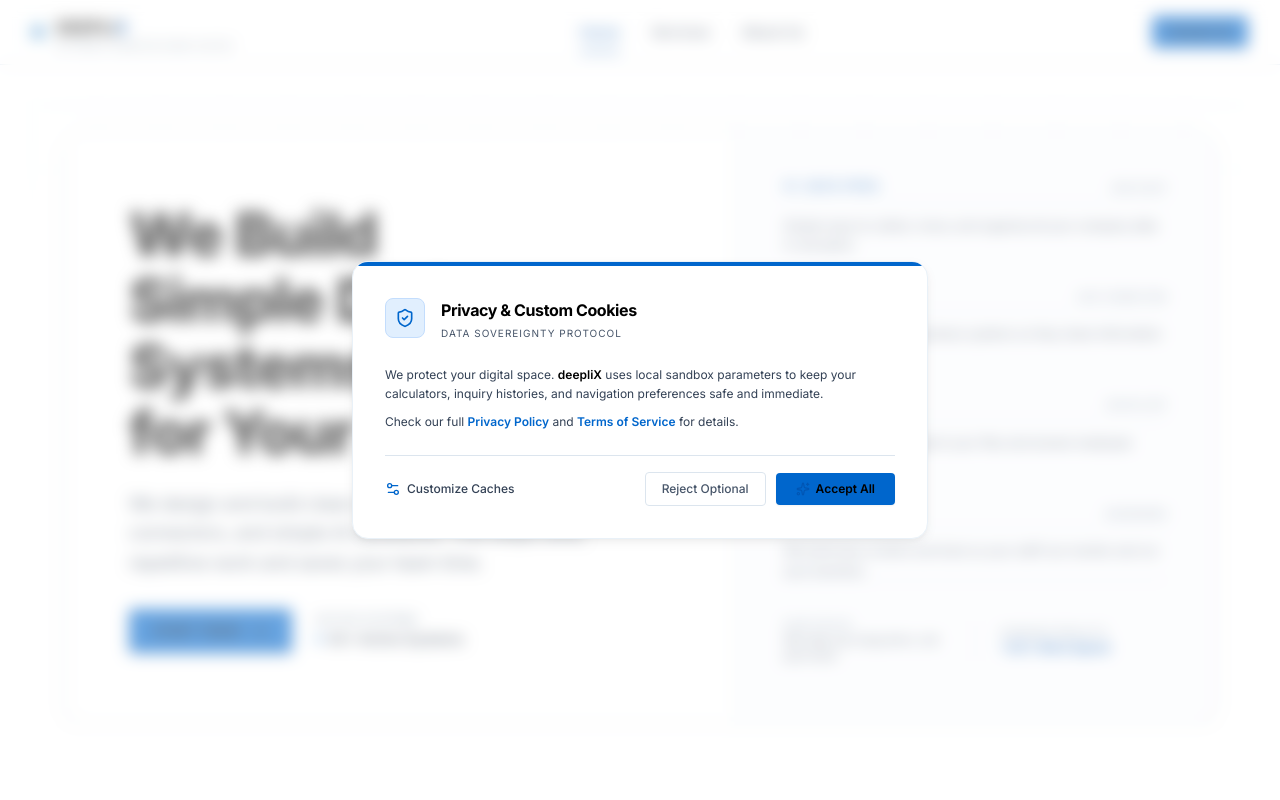
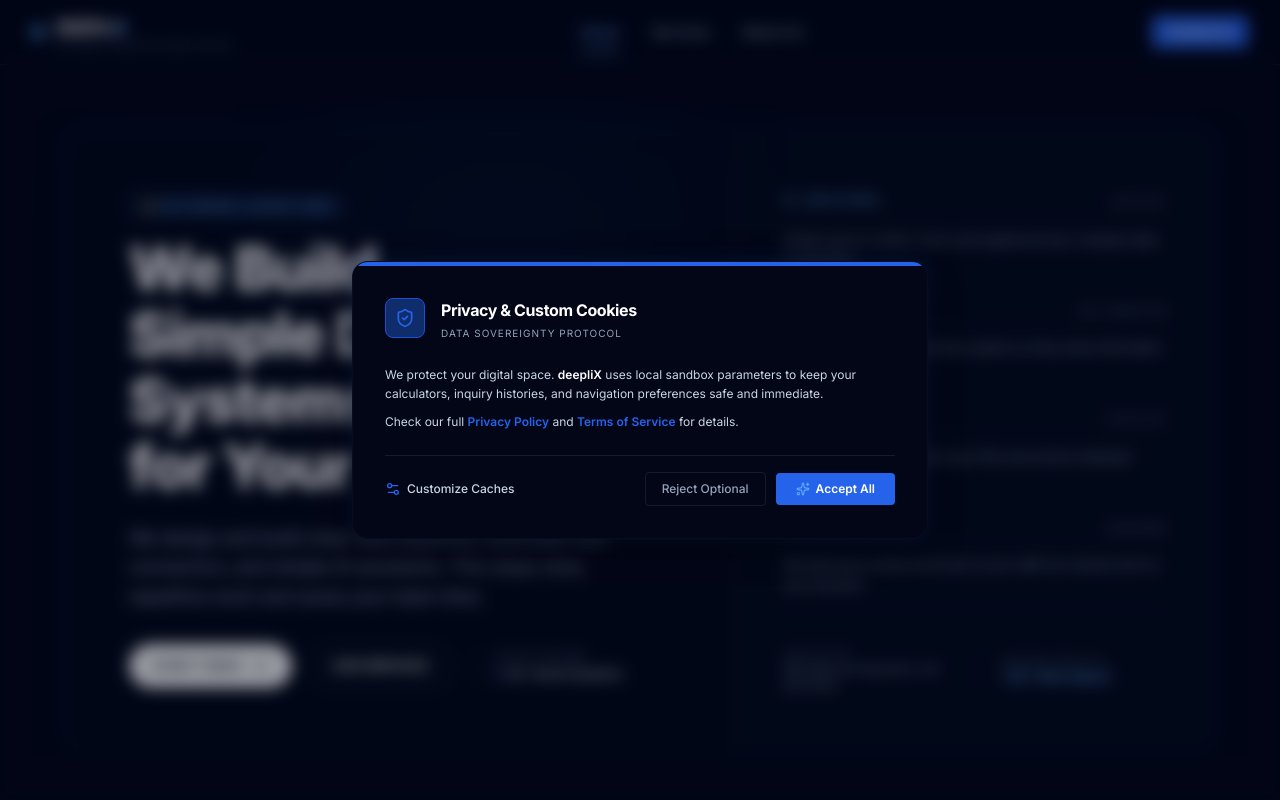
Before and after one commit to deepakvalmani/deepliX, a React (Vite) app: page / in a window 1280 px wide. Shown: the top 800 px of the page. Built offline with nearby package versions, Linux system fonts and the light colour scheme.

Commit message:
update UI

```diff
--- a/src/components/InteractiveBlueprint.tsx
+++ b/src/components/InteractiveBlueprint.tsx
@@ -49,10 +49,10 @@
   };
 
   return (
-    <div className="border border-zinc-800 bg-zinc-950 rounded-xl overflow-hidden shadow-2xl" id="interactive-blueprint-container">
+    <div className="border border-zinc-800/80 bg-zinc-850/30 backdrop-blur-md rounded-2xl overflow-hidden shadow-2xl" id="interactive-blueprint-container">
 
       {/* Selector Tabs */}
-      <div className="flex flex-wrap border-b border-zinc-900 bg-zinc-900/20 p-2 gap-1.5" id="blueprint-selector-tabs">
+      <div className="flex flex-wrap border-b border-zinc-800/50 bg-zinc-900/30 p-2 gap-1.5" id="blueprint-selector-tabs">
         {BLUEPRINT_CATEGORIES.map((category) => (
           <button
             key={category.id}
@@ -149,7 +149,7 @@
         </div>
 
         {/* Right Active Workspace Panel (Interactive Flowchart or Code) */}
-        <div className="lg:col-span-7 bg-zinc-950 p-6 flex flex-col justify-between overflow-hidden relative">
+        <div className="lg:col-span-7 bg-zinc-900/20 p-6 flex flex-col justify-between overflow-hidden relative border-t lg:border-t-0 lg:border-l border-zinc-800/60 backdrop-blur-sm">
 
           <div className="absolute top-0 right-0 w-24 h-24 bg-cyan-500/5 rounded-full blur-[40px] pointer-events-none"></div>
 
--- a/src/index.css
+++ b/src/index.css
@@ -2,34 +2,36 @@
 @import "tailwindcss";
 
 :root {
-  /* Only Light Theme - Crisp Apple-like High-Visibility Aesthetic */
-  --bg-950: #FFFFFF; /* Pure white page background */
-  --bg-900: #F4F8FC; /* Section alternate / light-blue-white subtle background */
-  --bg-850: #E9F1F8; /* Card background / element background */
-  --bg-800: #DCE5EE; /* Borders & dividers */
-  --bg-700: #C4D2E1; /* Secondary borders */
+  /* Rich Dark Blue / Indigo Glassmorphism Theme */
+  --bg-950: #020617; /* Deep Navy Black background */
+  --bg-900: #070e1c; /* Section alternate / Deep Blue background */
+  --bg-850: rgba(15, 23, 42, 0.45); /* Glassmorphic Card background (translucent blue) */
+  --bg-800: rgba(255, 255, 255, 0.08); /* Card borders / Dividers */
+  --bg-700: rgba(255, 255, 255, 0.15); /* Focus border highlights */
 
-  --text-main-white: #000000; /* Pure Black (Used for headings for absolute maximum contrast) */
-  --text-main-100: #0F172A;   /* Slate-900 (Deep rich charcoal for primary body text) */
-  --text-main-200: #1E293B;   /* Slate-800 (Dark grey secondary reading text) */
-  --text-main-300: #334155;   /* Slate-700 (Clear high-visibility meta text) */
-  --text-main-400: #475569;   /* Slate-600 (Highly visible muted description text) */
-  --text-main-500: #576F88;   /* Slate-500 optimized (Clean visible captions/sub-labels) */
-  --text-main-600: #6B7F96;   /* Slate-400 optimized (Darkest grey border text placeholder, fully readable) */
+  /* Text color variables (swapped to high-contrast white/gray scale) */
+  --text-main-white: #ffffff; /* Pure white headings */
+  --text-main-100: #f8fafc;   /* Slate-50 main body text */
+  --text-main-200: #e2e8f0;   /* Slate-200 secondary text */
+  --text-main-300: #cbd5e1;   /* Slate-300 meta text */
+  --text-main-400: #94a3b8;   /* Slate-400 description text */
+  --text-main-500: #64748b;   /* Slate-500 optimized caption text */
+  --text-main-600: #475569;   /* Slate-600 placeholder text */
 
-  --cyan-950-custom: #F0F6FC; /* Pale blue-white */
-  --cyan-900-custom: #E1EFFE; /* Light blue accent background */
-  --cyan-850-custom: #C3DDFD; /* Border highlight */
-  --cyan-800-custom: #0066CC; /* Clear iOS-style Primary Blue accent */
-  --cyan-500-custom: #0071E3; /* Apple Blue hover highlight */
-  --cyan-400-custom: #0055B3; /* Darker blue accent */
+  /* Cyan & Indigo Accent colors for premium look */
+  --cyan-950-custom: rgba(30, 64, 175, 0.2); /* Translucent Blue accent */
+  --cyan-900-custom: #0f2d6b; /* Solid Dark Blue */
+  --cyan-850-custom: #1d4ed8; /* Royal Blue (similar to Capstone Program button) */
+  --cyan-800-custom: #2563eb; /* Vivid Blue */
+  --cyan-500-custom: #3b82f6; /* Hover / Highlight Blue */
+  --cyan-400-custom: #60a5fa; /* Active Bright Cyan/Blue */
 
-  --red-950-custom: #FDF2F2;
-  --red-900-custom: #FDE2E2;
-  --red-400-custom: #DE2727;
+  --red-950-custom: rgba(127, 29, 29, 0.2);
+  --red-900-custom: #7f1d1d;
+  --red-400-custom: #ef4444;
 
-  --shadow-glow: 0 1px 3px rgba(0,0,0,0.04), 0 1px 2px rgba(0,0,0,0.02);
-  --shadow-glow-intense: 0 4px 12px rgba(0,0,0,0.05), 0 2px 4px rgba(0,0,0,0.03);
+  --shadow-glow: 0 4px 30px rgba(0, 0, 0, 0.4);
+  --shadow-glow-intense: 0 8px 32px 0 rgba(0, 0, 0, 0.5), 0 0 20px rgba(37, 99, 235, 0.15);
 }
 
 @theme {
@@ -68,6 +70,11 @@
 
 body {
   background-color: var(--bg-950);
+  background-image:
+    radial-gradient(circle at 100% 0%, rgba(37, 99, 235, 0.15), transparent 40%),
+    radial-gradient(circle at 0% 100%, rgba(29, 78, 216, 0.15), transparent 40%),
+    radial-gradient(circle at 50% 30%, rgba(59, 130, 246, 0.04), transparent 60%);
+  background-attachment: fixed;
   color: var(--text-main-100);
   font-family: 'Inter', -apple-system, sans-serif;
   -webkit-font-smoothing: antialiased;
--- a/src/pages/Home.tsx
+++ b/src/pages/Home.tsx
@@ -60,15 +60,21 @@
 
       {/* 1. HERO SECTION */}
       <section className="relative pt-6 overflow-hidden" id="section-hero">
-        {/* Subtle light blue-gray grid pattern background */}
-        <div className="absolute inset-x-0 top-0 h-[600px] bg-[linear-gradient(to_right,#e5edf6_1px,transparent_1px),linear-gradient(to_bottom,#e5edf6_1px,transparent_1px)] bg-[size:4rem_4rem] [mask-image:radial-gradient(ellipse_60%_50%_at_50%_0%,#000_70%,transparent_100%)]"></div>
-        <div className="absolute top-12 left-1/4 w-[340px] h-[140px] bg-cyan-950/5 rounded-full blur-[80px] pointer-events-none"></div>
+        {/* Subtle dark grid pattern background */}
+        <div className="absolute inset-x-0 top-0 h-[600px] bg-[linear-gradient(to_right,rgba(255,255,255,0.03)_1px,transparent_1px),linear-gradient(to_bottom,rgba(255,255,255,0.03)_1px,transparent_1px)] bg-[size:4rem_4rem] [mask-image:radial-gradient(ellipse_60%_50%_at_50%_0%,#000_70%,transparent_100%)]"></div>
+        <div className="absolute top-12 left-1/4 w-[340px] h-[140px] bg-cyan-500/10 rounded-full blur-[80px] pointer-events-none"></div>
 
         <div className="relative mx-auto max-w-7xl px-4 sm:px-6 lg:px-8">
-          <div className="grid grid-cols-1 lg:grid-cols-12 border border-zinc-800 rounded-3xl overflow-hidden bg-zinc-950/80 backdrop-blur-sm shadow-cyan-glow-intense">
+          <div className="grid grid-cols-1 lg:grid-cols-12 border border-zinc-800/80 rounded-3xl overflow-hidden bg-zinc-900/40 backdrop-blur-md shadow-cyan-glow-intense">
 
             {/* Left Column (Main Hero Content) */}
-            <div className="lg:col-span-7 flex flex-col justify-center p-8 sm:p-12 lg:p-16 border-b lg:border-b-0 lg:border-r border-zinc-800 text-left">
+            <div className="lg:col-span-7 flex flex-col justify-center p-8 sm:p-12 lg:p-16 border-b lg:border-b-0 lg:border-r border-zinc-800/80 text-left">
+              <div className="flex mb-4">
+                <span className="inline-flex items-center px-3 py-1 rounded-full text-[10px] font-semibold bg-cyan-500/10 border border-cyan-500/20 text-cyan-400 tracking-wider uppercase font-mono">
+                  ✨ FOR FORWARD-LOOKING TEAMS
+                </span>
+              </div>
+
               <h1 className="text-4xl sm:text-5xl lg:text-6xl font-extrabold text-white tracking-tight leading-[1.1] mb-6">
                 We Build<br />
                 Simple Digital Systems<br />
@@ -79,20 +85,29 @@
                 We design and build clean data pipelines, automatic tool connectors, and simple AI assistants. This stops slow, repetitive work and saves your team time.
               </p>
 
-              <div className="flex flex-wrap items-center gap-6">
+              <div className="flex flex-wrap items-center gap-4">
                 <button
                   onClick={() => handleNavClick('contact')}
-                  className="px-6 py-3.5 bg-cyan-800 hover:bg-cyan-500 text-white font-bold uppercase tracking-wider text-xs transition-all flex items-center space-x-2 cursor-pointer rounded shadow-sm"
+                  className="px-6 py-3.5 bg-white hover:bg-zinc-100 text-zinc-950 font-bold uppercase tracking-wider text-xs transition-all flex items-center space-x-2 cursor-pointer rounded-full shadow-lg"
                 >
                   <span>Start today</span>
                   <ArrowRight className="h-4 w-4" />
                 </button>
-                <div className="flex flex-col">
-                  <span className="text-[10px] text-zinc-500 uppercase tracking-widest mb-0.5 font-semibold">Active Systems</span>
-                  <span className="font-sans text-sm text-zinc-300 font-semibold flex items-center">
-                    <span className="w-1.5 h-1.5 bg-cyan-800 rounded-full mr-1.5"></span>
-                    42+ Active Systems
-                  </span>
+                <button
+                  onClick={() => handleNavClick('services')}
+                  className="px-6 py-3.5 bg-zinc-900/60 hover:bg-zinc-800/80 border border-zinc-800 hover:border-zinc-700 text-white font-bold uppercase tracking-wider text-xs transition-all flex items-center space-x-2 cursor-pointer rounded-full"
+                >
+                  <span>Our Services</span>
+                </button>
+
+                <div className="flex items-center ml-2 border-l border-zinc-800 pl-4 h-10">
+                  <div className="flex flex-col text-left">
+                    <span className="text-[9px] text-zinc-500 uppercase tracking-widest mb-0.5 font-semibold">Active Systems</span>
+                    <span className="font-sans text-xs text-zinc-300 font-semibold flex items-center">
+                      <span className="w-1.5 h-1.5 bg-cyan-400 rounded-full mr-1.5 animate-pulse"></span>
+                      42+ Active Systems
+                    </span>
+                  </div>
                 </div>
               </div>
             </div>
@@ -167,7 +182,7 @@
 
       {/* 2. PROBLEM STATEMENT SECTION */}
       <section className="mx-auto max-w-7xl px-4 sm:px-6 lg:px-8" id="section-problem">
-        <div className="border border-zinc-900 bg-zinc-950/30 rounded-2xl p-8 lg:p-12 relative overflow-hidden">
+        <div className="border border-zinc-800 bg-zinc-850/20 backdrop-blur-md rounded-3xl p-8 lg:p-12 relative overflow-hidden">
 
           <div className="absolute top-0 right-0 w-32 h-32 bg-red-500/5 rounded-full blur-[60px] pointer-events-none"></div>
 
@@ -193,7 +208,7 @@
             {/* Right bullet blocks */}
             <div className="lg:col-span-7 grid grid-cols-1 sm:grid-cols-2 gap-4">
 
-              <div className="bg-zinc-950 border border-zinc-900 p-5 rounded-xl space-y-2 text-left">
+              <div className="bg-zinc-850/50 border border-zinc-800/80 p-5 rounded-2xl space-y-2 text-left backdrop-blur-sm">
                 <div className="h-8 w-8 rounded bg-red-950/20 border border-red-900/40 flex items-center justify-center">
                   <ServerCrash className="h-4 w-4 text-red-400" />
                 </div>
@@ -203,7 +218,7 @@
                 </p>
               </div>
 
-              <div className="bg-zinc-950 border border-zinc-900 p-5 rounded-xl space-y-2 text-left">
+              <div className="bg-zinc-850/50 border border-zinc-800/80 p-5 rounded-2xl space-y-2 text-left backdrop-blur-sm">
                 <div className="h-8 w-8 rounded bg-red-950/20 border border-red-900/40 flex items-center justify-center">
                   <Clock className="h-4 w-4 text-red-200" />
                 </div>
@@ -213,7 +228,7 @@
                 </p>
               </div>
 
-              <div className="bg-zinc-950 border border-zinc-900 p-5 rounded-xl space-y-2 text-left">
+              <div className="bg-zinc-850/50 border border-zinc-800/80 p-5 rounded-2xl space-y-2 text-left backdrop-blur-sm">
                 <div className="h-8 w-8 rounded bg-red-950/20 border border-red-900/40 flex items-center justify-center">
                   <Layers className="h-4 w-4 text-red-200" />
                 </div>
@@ -223,7 +238,7 @@
                 </p>
               </div>
 
-              <div className="bg-zinc-950 border border-zinc-900 p-5 rounded-xl space-y-2 text-left">
+              <div className="bg-zinc-850/50 border border-zinc-800/80 p-5 rounded-2xl space-y-2 text-left backdrop-blur-sm">
                 <div className="h-8 w-8 rounded bg-red-950/20 border border-red-900/40 flex items-center justify-center">
                   <Wrench className="h-4 w-4 text-red-200" />
                 </div>
@@ -257,10 +272,10 @@
           {focusAreas.map((area, idx) => (
             <div
               key={idx}
-              className="border border-zinc-900 bg-zinc-950 p-6 rounded-xl space-y-4 hover:border-zinc-800 transition-all flex flex-col justify-between text-left"
+              className="border border-zinc-800/80 bg-zinc-850/40 backdrop-blur-md p-6 rounded-2xl space-y-4 hover:border-cyan-500/30 hover:bg-zinc-850/60 transition-all duration-300 flex flex-col justify-between text-left shadow-lg hover:shadow-cyan-glow-intense"
             >
               <div className="space-y-4">
-                <div className="h-10 w-10 bg-cyan-950/40 border border-cyan-900/50 flex items-center justify-center rounded">
+                <div className="h-10 w-10 bg-cyan-950/40 border border-cyan-900/50 flex items-center justify-center rounded-xl">
                   {area.icon}
                 </div>
                 <h3 className="text-base font-bold text-white tracking-tight">{area.title}</h3>
@@ -269,7 +284,7 @@
 
               <button
                 onClick={() => handleNavClick('services')}
-                className="text-left font-mono text-[11px] text-cyan-400 hover:text-white flex items-center space-x-1 border-t border-zinc-900/80 pt-4 mt-2 cursor-pointer w-full"
+                className="text-left font-mono text-[11px] text-cyan-400 hover:text-white flex items-center space-x-1 border-t border-zinc-800/80 pt-4 mt-2 cursor-pointer w-full"
               >
                 <span>Learn More</span>
                 <ArrowRight className="h-3 w-3" />
```
Also changed, not shown: src/App.tsx (+1 -10 lines), src/pages/About.tsx (+13 -13 lines), src/pages/Services.tsx (+14 -14 lines).
